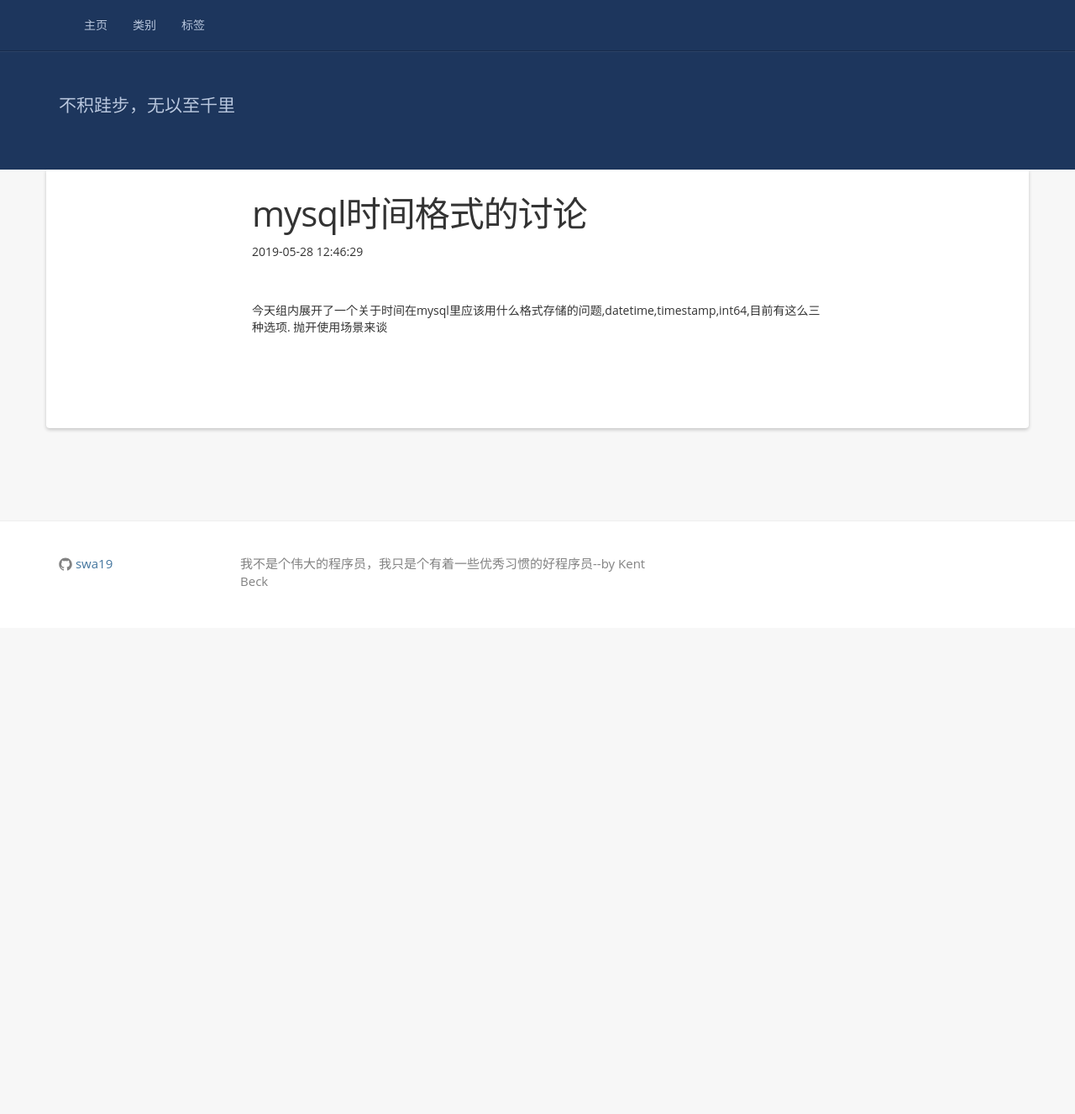
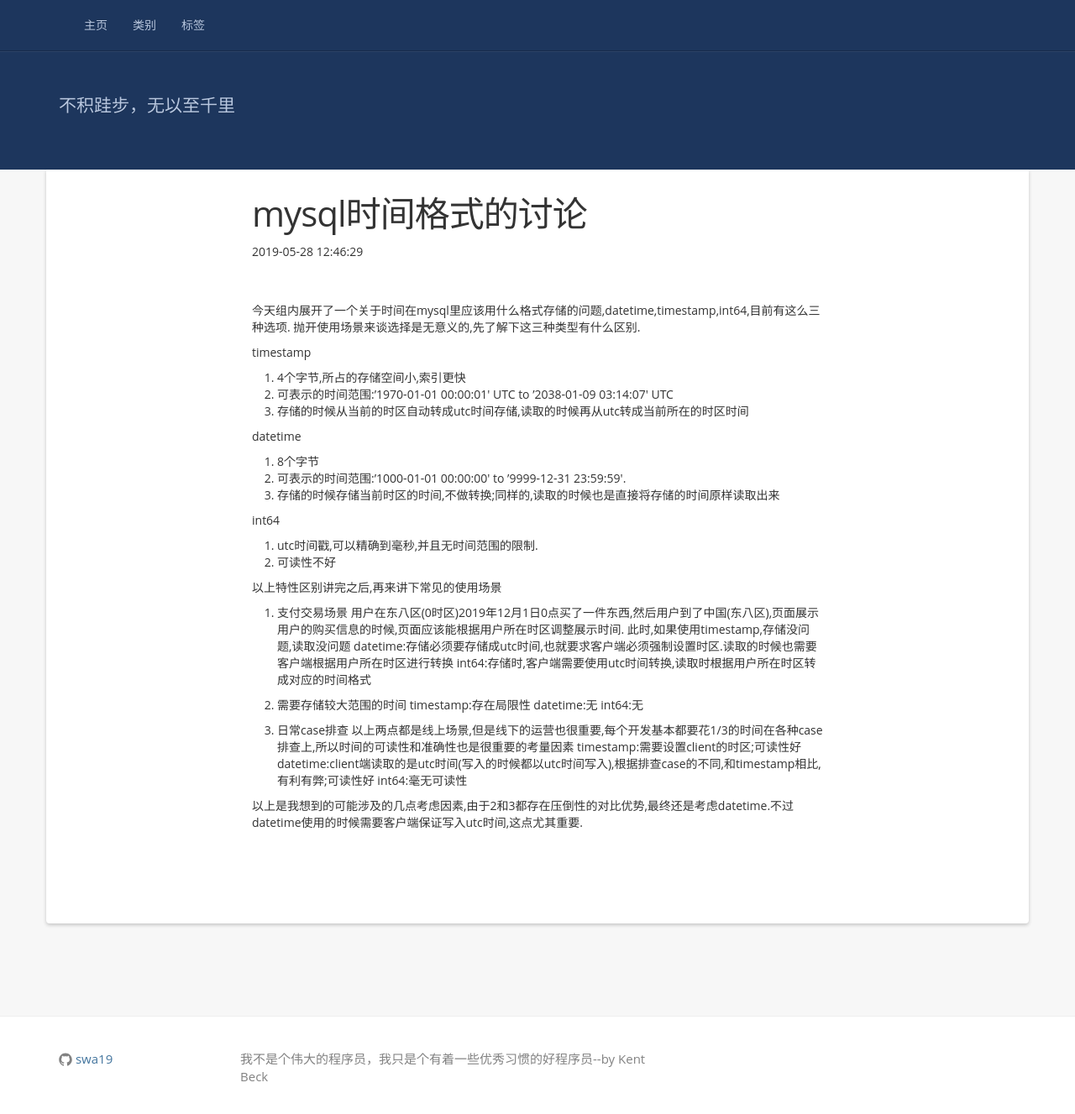
Before and after one commit to caojinyan24/caojinyan24.github.io, a Jekyll site: the page built from _posts/2019/201905/2019-05-28-mysql.md, in a window 1280 px wide and 1338 px high. Shown: the top 1327 px of the window at 84% size. Built offline with Jekyll 4.4.1, drawn with Linux system fonts in a browser that asks for light colours; nearby versions of some CDN libraries.

Commit message:
mysql-time
Change-Id: Ib0134458c12fad3ed630b8affe6fec4a79759a58

```diff
--- a/_posts/2019/201905/2019-05-28-mysql.md
+++ b/_posts/2019/201905/2019-05-28-mysql.md
@@ -7,4 +7,39 @@ tags: mysql
 ---
 
 今天组内展开了一个关于时间在mysql里应该用什么格式存储的问题,datetime,timestamp,int64,目前有这么三种选项.
-抛开使用场景来谈
+抛开使用场景来谈选择是无意义的,先了解下这三种类型有什么区别.
+
+timestamp
+1. 4个字节,所占的存储空间小,索引更快
+2. 可表示的时间范围:’1970-01-01 00:00:01′ UTC to ’2038-01-09 03:14:07′ UTC
+3. 存储的时候从当前的时区自动转成utc时间存储,读取的时候再从utc转成当前所在的时区时间
+
+datetime
+1. 8个字节
+2. 可表示的时间范围:’1000-01-01 00:00:00′ to ’9999-12-31 23:59:59′.
+3. 存储的时候存储当前时区的时间,不做转换;同样的,读取的时候也是直接将存储的时间原样读取出来
+
+int64
+1. utc时间戳,可以精确到毫秒,并且无时间范围的限制.
+2. 可读性不好
+
+以上特性区别讲完之后,再来讲下常见的使用场景
+
+1. 支付交易场景
+用户在东八区(0时区)2019年12月1日0点买了一件东西,然后用户到了中国(东八区),页面展示用户的购买信息的时候,页面应该能根据用户所在时区调整展示时间.
+此时,如果使用timestamp,存储没问题,读取没问题
+datetime:存储必须要存储成utc时间,也就要求客户端必须强制设置时区.读取的时候也需要客户端根据用户所在时区进行转换
+int64:存储时,客户端需要使用utc时间转换,读取时根据用户所在时区转成对应的时间格式
+
+2. 需要存储较大范围的时间
+timestamp:存在局限性
+datetime:无
+int64:无
+
+3. 日常case排查
+以上两点都是线上场景,但是线下的运营也很重要,每个开发基本都要花1/3的时间在各种case排查上,所以时间的可读性和准确性也是很重要的考量因素
+timestamp:需要设置client的时区;可读性好
+datetime:client端读取的是utc时间(写入的时候都以utc时间写入),根据排查case的不同,和timestamp相比,有利有弊;可读性好
+int64:毫无可读性
+
+以上是我想到的可能涉及的几点考虑因素,由于2和3都存在压倒性的对比优势,最终还是考虑datetime.不过datetime使用的时候需要客户端保证写入utc时间,这点尤其重要.
```
